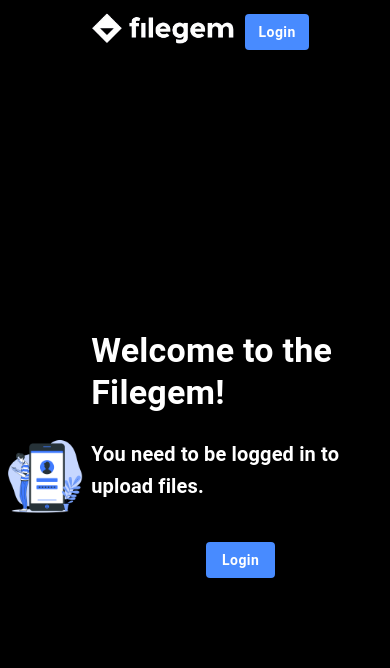
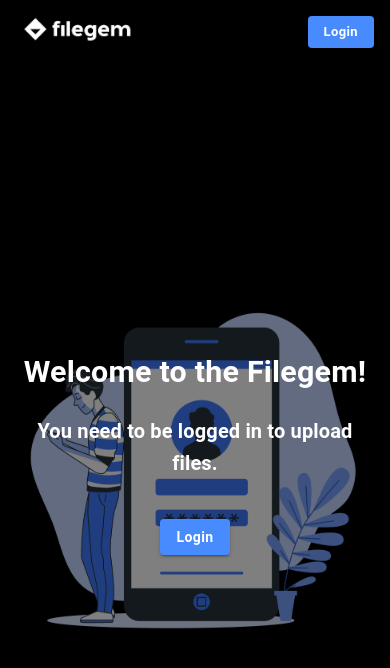
Before and after one commit to ankitbajpai65/fileSharingApp, a Next.js app in the folder client/: page / in a window 390 px wide. Shown: the top 668 px of the page. Built offline with nearby package versions, Linux system fonts and the light colour scheme; no server answers.

Commit message:
style: mobile resposiveness

```diff
--- a/client/src/app/context/ThemeProvider.js
+++ b/client/src/app/context/ThemeProvider.js
@@ -10,6 +10,14 @@ let theme = createTheme({
 });
 
 theme = createTheme(theme, {
+    typography: {
+        h4: {
+            fontSize: '1.9rem',
+            [theme.breakpoints.only("sm")]: {
+                fontSize: '1.8rem',
+            },
+        },
+    },
     components: {
         MuiPaper: {
             styleOverrides: {
--- a/client/src/components/Home/Home.css
+++ b/client/src/components/Home/Home.css
@@ -1,5 +1,5 @@
 .homeSection {
-    height: calc(100vh - 64px);
+    min-height: calc(100lvh - 64px);
     display: flex;
     align-items: center;
 }
@@ -16,7 +16,8 @@
     display: flex;
     align-items: center;
     justify-content: center;
-    width: 30%;
+    /* width: 30%; */
+    width: 25rem;
 }
 
 .notLoggedinContainer {
@@ -26,6 +27,7 @@
     align-items: center;
     margin-bottom: 3rem;
     font-weight: bold;
+    z-index: 100;
 }
 
 .notLoggedinContainer .homeDefaultText {
@@ -34,6 +36,20 @@
 
 .notLoggedinContainer button {
     margin-top: 1rem;
+}
+
+.overlay {
+    display: none;
+    position: absolute;
+    top: 60;
+    left: 0;
+    width: 100%;
+    height: 100%;
+    background-color: rgba(0, 0, 0, 0.5);
+    color: white;
+    padding: 20px;
+    box-sizing: border-box;
+    z-index: 1;
 }
 
 .homeContainer {
@@ -45,8 +61,8 @@
     background-color: var(--darkGrey);
     min-height: 45%;
     height: auto;
-    min-width: 300px;
     width: 30%;
+    min-width: 27rem;
     display: flex;
     flex-direction: column;
     gap: 1.5rem;
@@ -130,3 +146,30 @@ input {
     border-radius: 4px;
     background: var(--darkColor);
 }
+
+@media only screen and (max-width:900px) {
+    .homeDefaultContainer {
+        background: url('/authImg3.png') center center/contain no-repeat;
+        background-size: 25rem;
+    }
+
+    .authImgContainer {
+        display: none;
+    }
+
+    .overlay {
+        display: block;
+    }
+
+    .notLoggedinContainer {
+        width: 90%;
+        text-align: center;
+    }
+}
+
+@media only screen and (max-width:450px) {
+    .homeBox {
+        min-width: 95%;
+        padding: 1rem;
+    }
+}
--- a/client/src/components/Home/NoLoginPage.jsx
+++ b/client/src/components/Home/NoLoginPage.jsx
@@ -10,6 +10,7 @@ const NoLoginPage = () => {
 
     return (
         <section className="homeSection homeDefaultContainer">
+            <div className="overlay"></div>
             <div className="authImgContainer">
                 <Image
                     src={authImg}
--- a/client/src/components/Navbar/Navbar.css
+++ b/client/src/components/Navbar/Navbar.css
@@ -30,9 +30,26 @@
     font-weight: 600;
 }
 
+@media only screen and (max-width:1200px) {
+    .navbar {
+        padding: 0 2rem;
+    }
+}
+
 @media only screen and (max-width:900px) {
     .navbar {
-        justify-content: center;
+        padding: 0 1rem;
         margin-bottom: 1.5rem;
     }
 }
+
+@media only screen and (max-width:450px) {
+    .navbar img {
+        height: 3rem;
+    }
+
+    .navbar button {
+        font-size: 13px;
+        height: 2rem;
+    }
+}
--- a/client/src/components/Navbar/Navbar.jsx
+++ b/client/src/components/Navbar/Navbar.jsx
@@ -80,7 +80,7 @@ const Navbar = () => {
                             onClick={handleOpenUserMenu}
                         />
                         <Menu
-                            sx={{ mt: '45px', ml: '45px' }}
+                            sx={{ mt: '45px', ml: { lg: '45px' } }}
                             id="menu-appbar"
                             anchorEl={anchorElUser}
                             className="dropdownMenu"
```
Also changed, not shown: client/src/components/Auth/Auth.css (+14 -1 lines), client/src/components/Auth/Login.jsx (+8 -2 lines), client/src/components/Auth/Signup.jsx (+9 -2 lines).
